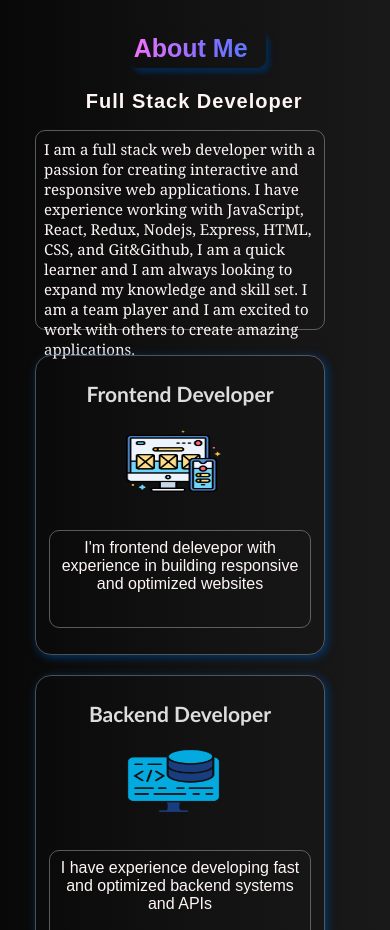
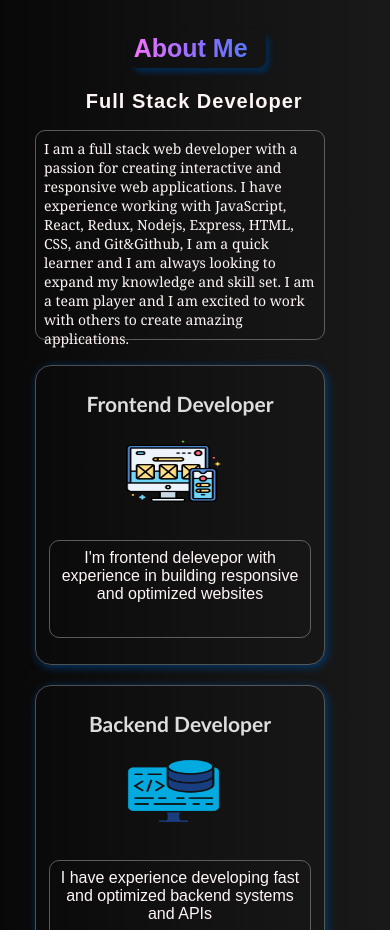
Before and after one commit to pankajkori81/Pk-Portfolio, a React (Vite) app: page / in a window 390 px wide. Shown: the part 1060-1990 px from the top of the page. Built offline with nearby package versions, Linux system fonts and the light colour scheme; a web font is replaced by a local one.

Commit message:
Update About.css

```diff
--- a/src/components/About/About.css
+++ b/src/components/About/About.css
@@ -274,13 +274,13 @@ animation: aboutcard 3s infinite ease-in-out ;
 
 .about-right p{
   width: 290px;
-  height: 200px;
+  height: 210px;
   border: 1px solid #92929296;
   border-radius: 10px;
   padding: 8px;
   margin-left: 35px;
   font-family:Georgia, 'Times New Roman', Times, serif;
-  font-size: 15px;
+  font-size: 14px;
 }
 
 
```
